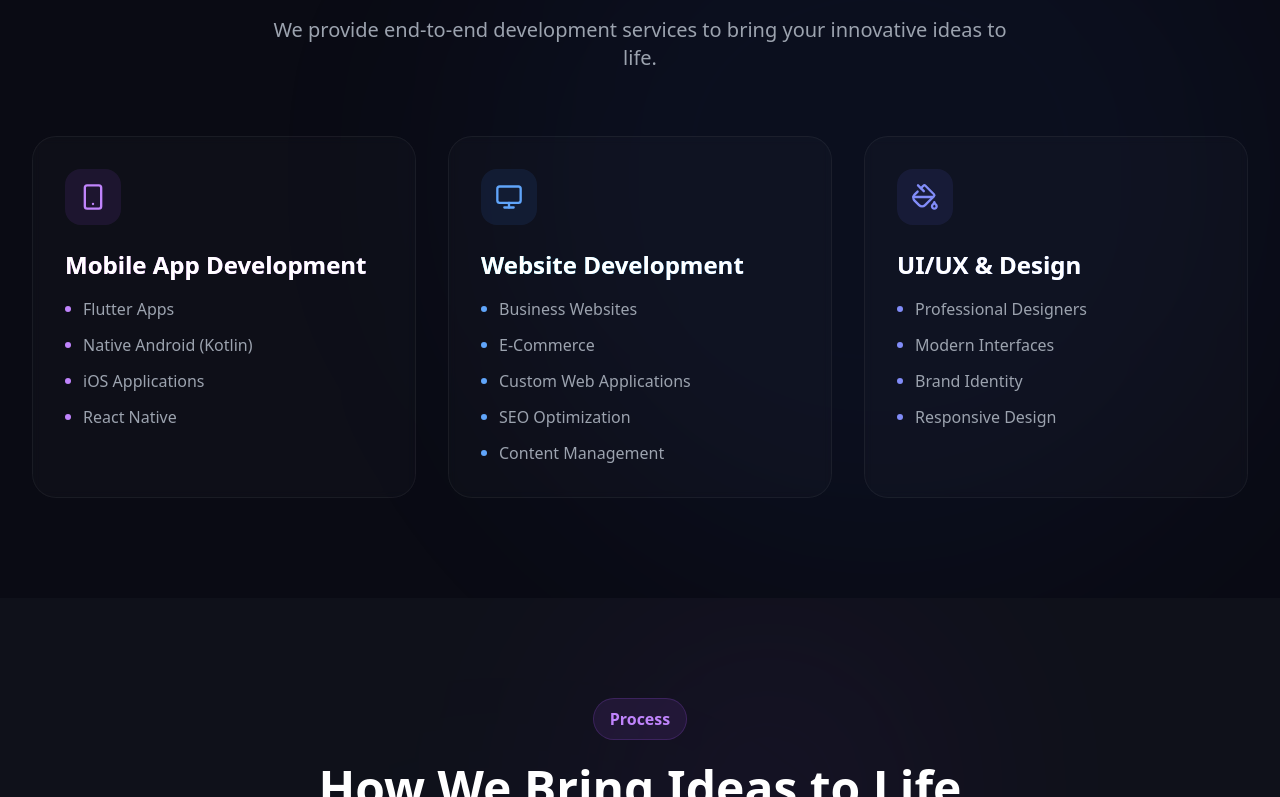
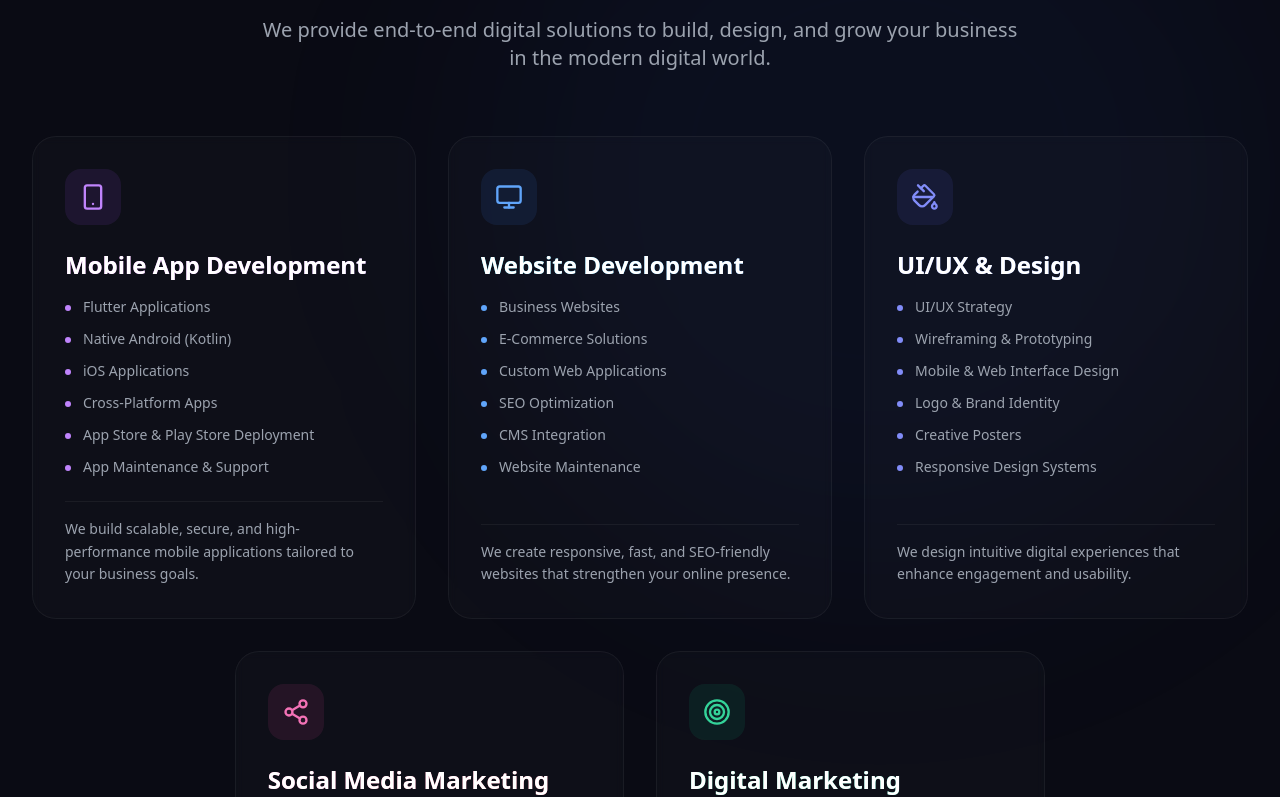
Before and after one commit to kksarang/personal-website, a React (Vite) app: page /kksystems in a window 1280 px wide. Shown: the part 1143-1940 px from the top of the page. Built offline with nearby package versions, Linux system fonts and the light colour scheme.

Commit message:
feat(portfolio): overhaul kksystems services with new 5-card agency layout

```diff
--- a/src/components/KkSystems/Services.jsx
+++ b/src/components/KkSystems/Services.jsx
@@ -1,12 +1,12 @@
 import React from 'react';
-import { Smartphone, Monitor, PaintBucket } from 'lucide-react';
+import { Smartphone, Monitor, PaintBucket, Share2, Target } from 'lucide-react';
 
-const ServiceCard = ({ icon: Icon, title, technologies, colors }) => (
-    <div className={`p-8 rounded-3xl bg-white/[0.02] border border-white/5 backdrop-blur-sm group hover:bg-white/[0.04] transition-all duration-300 relative overflow-hidden block`}>
+const ServiceCard = ({ icon: Icon, title, technologies, description, colors }) => (
+    <div className={`p-8 rounded-3xl bg-white/[0.02] border border-white/5 backdrop-blur-sm group hover:bg-white/[0.04] transition-all duration-300 relative overflow-hidden flex flex-col h-full`}>
         {/* Glow effect on hover */}
         <div className={`absolute -inset-px opacity-0 group-hover:opacity-100 transition-opacity duration-300 rounded-3xl bg-gradient-to-br ${colors.borderGradient}`} />
 
-        <div className="relative z-10">
+        <div className="relative z-10 flex flex-col flex-grow">
             <div className={`w-14 h-14 rounded-2xl flex items-center justify-center mb-6 transition-transform group-hover:scale-110 duration-300 ${colors.badgeBg}`}>
                 <Icon className={`w-7 h-7 ${colors.iconColor}`} />
             </div>
@@ -16,14 +16,20 @@ const ServiceCard = ({ icon: Icon, title, technologies, colors }) => (
                 {title}
             </h3>
 
-            <ul className="space-y-3">
+            <ul className="space-y-3 mb-6 flex-grow">
                 {technologies.map((tech, idx) => (
-                    <li key={idx} className="flex items-center text-gray-400 group-hover:text-gray-300 transition-colors">
-                        <span className={`w-1.5 h-1.5 rounded-full mr-3 ${colors.dotColor}`} />
+                    <li key={idx} className="flex items-start text-sm text-gray-400 group-hover:text-gray-300 transition-colors">
+                        <span className={`w-1.5 h-1.5 rounded-full mr-3 mt-2 flex-shrink-0 ${colors.dotColor}`} />
                         {tech}
                     </li>
                 ))}
             </ul>
+
+            {description && (
+                <p className="text-gray-400 text-sm leading-relaxed mt-auto pt-4 border-t border-white/5 group-hover:text-gray-300 transition-colors">
+                    {description}
+                </p>
+            )}
         </div>
     </div>
 );
@@ -41,16 +47,25 @@ const Services = () => {
                     <h2 className="text-4xl md:text-5xl font-bold text-white mb-6">
                         Premium Digital Services
                     </h2>
-                    <p className="text-xl text-gray-400">
-                        We provide end-to-end development services to bring your innovative ideas to life.
+                    <p className="text-xl text-gray-400 mb-8">
+                        We provide end-to-end digital solutions to build, design, and grow your business in the modern digital world.
                     </p>
                 </div>
 
-                <div className="grid md:grid-cols-2 lg:grid-cols-3 gap-8">
+                {/* ROW 1 (3 Cards) */}
+                <div className="grid md:grid-cols-3 gap-8">
                     <ServiceCard
                         icon={Smartphone}
                         title="Mobile App Development"
-                        technologies={['Flutter Apps', 'Native Android (Kotlin)', 'iOS Applications', 'React Native']}
+                        technologies={[
+                            'Flutter Applications',
+                            'Native Android (Kotlin)',
+                            'iOS Applications',
+                            'Cross-Platform Apps',
+                            'App Store & Play Store Deployment',
+                            'App Maintenance & Support'
+                        ]}
+                        description="We build scalable, secure, and high-performance mobile applications tailored to your business goals."
                         colors={{
                             borderGradient: "from-purple-500/40 to-transparent",
                             badgeBg: "bg-purple-500/10",
@@ -63,7 +78,15 @@ const Services = () => {
                     <ServiceCard
                         icon={Monitor}
                         title="Website Development"
-                        technologies={['Business Websites', 'E-Commerce', 'Custom Web Applications', 'SEO Optimization', 'Content Management']}
+                        technologies={[
+                            'Business Websites',
+                            'E-Commerce Solutions',
+                            'Custom Web Applications',
+                            'SEO Optimization',
+                            'CMS Integration',
+                            'Website Maintenance'
+                        ]}
+                        description="We create responsive, fast, and SEO-friendly websites that strengthen your online presence."
                         colors={{
                             borderGradient: "from-blue-500/40 to-transparent",
                             badgeBg: "bg-blue-500/10",
@@ -76,7 +99,15 @@ const Services = () => {
                     <ServiceCard
                         icon={PaintBucket}
                         title="UI/UX & Design"
-                        technologies={['Professional Designers', 'Modern Interfaces', 'Brand Identity', 'Responsive Design']}
+                        technologies={[
+                            'UI/UX Strategy',
+                            'Wireframing & Prototyping',
+                            'Mobile & Web Interface Design',
+                            'Logo & Brand Identity',
+                            'Creative Posters',
+                            'Responsive Design Systems'
+                        ]}
+                        description="We design intuitive digital experiences that enhance engagement and usability."
                         colors={{
                             borderGradient: "from-indigo-500/40 to-transparent",
                             badgeBg: "bg-indigo-500/10",
@@ -86,6 +117,56 @@ const Services = () => {
                         }}
                     />
                 </div>
+
+                {/* ROW 2 (2 Cards - Centered) */}
+                <div className="grid md:grid-cols-2 gap-8 md:w-2/3 mx-auto mt-8">
+                    <ServiceCard
+                        icon={Share2}
+                        title="Social Media Marketing"
+                        technologies={[
+                            'Instagram & Facebook Marketing',
+                            'Content Planning & Strategy',
+                            'Creative Post Designs',
+                            'Social Media Management',
+                            'Audience Engagement Growth'
+                        ]}
+                        description="We help brands grow their social presence and connect effectively with their audience."
+                        colors={{
+                            borderGradient: "from-pink-500/40 to-transparent",
+                            badgeBg: "bg-pink-500/10",
+                            iconColor: "text-pink-400",
+                            textGradient: "from-pink-400 to-rose-400",
+                            dotColor: "bg-pink-400"
+                        }}
+                    />
+
+                    <ServiceCard
+                        icon={Target}
+                        title="Digital Marketing"
+                        technologies={[
+                            'SEO (Search Engine Optimization)',
+                            'Google Ads Campaigns',
+                            'Meta Ads Management',
+                            'Lead Generation Strategy',
+                            'Performance Marketing',
+                            'Analytics & Reporting'
+                        ]}
+                        description="We deliver measurable marketing results focused on ROI and sustainable growth."
+                        colors={{
+                            borderGradient: "from-emerald-500/40 to-transparent",
+                            badgeBg: "bg-emerald-500/10",
+                            iconColor: "text-emerald-400",
+                            textGradient: "from-emerald-400 to-teal-400",
+                            dotColor: "bg-emerald-400"
+                        }}
+                    />
+                </div>
+
+                <div className="mt-16 text-center">
+                    <p className="text-2xl font-bold bg-clip-text text-transparent bg-gradient-to-r from-blue-400 to-purple-400 italic">
+                        Complete Digital Solutions Under One Roof.
+                    </p>
+                </div>
             </div>
         </section>
     );
```
